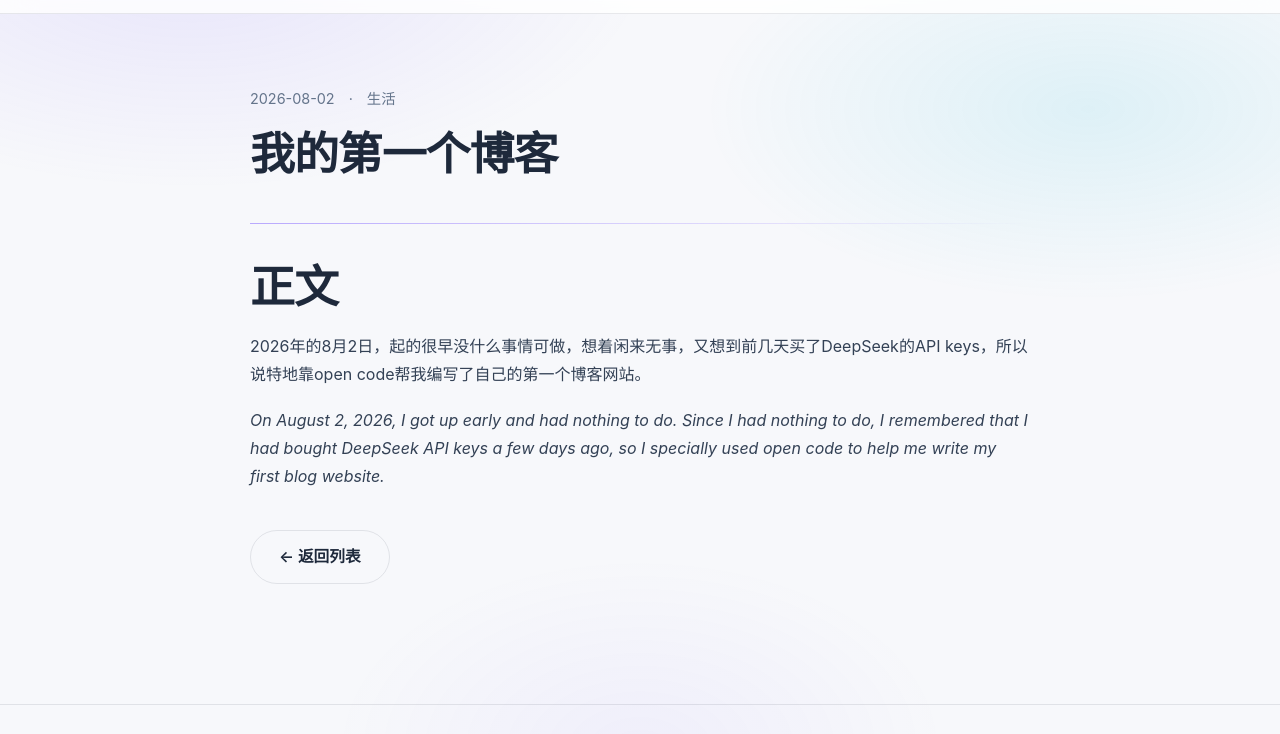
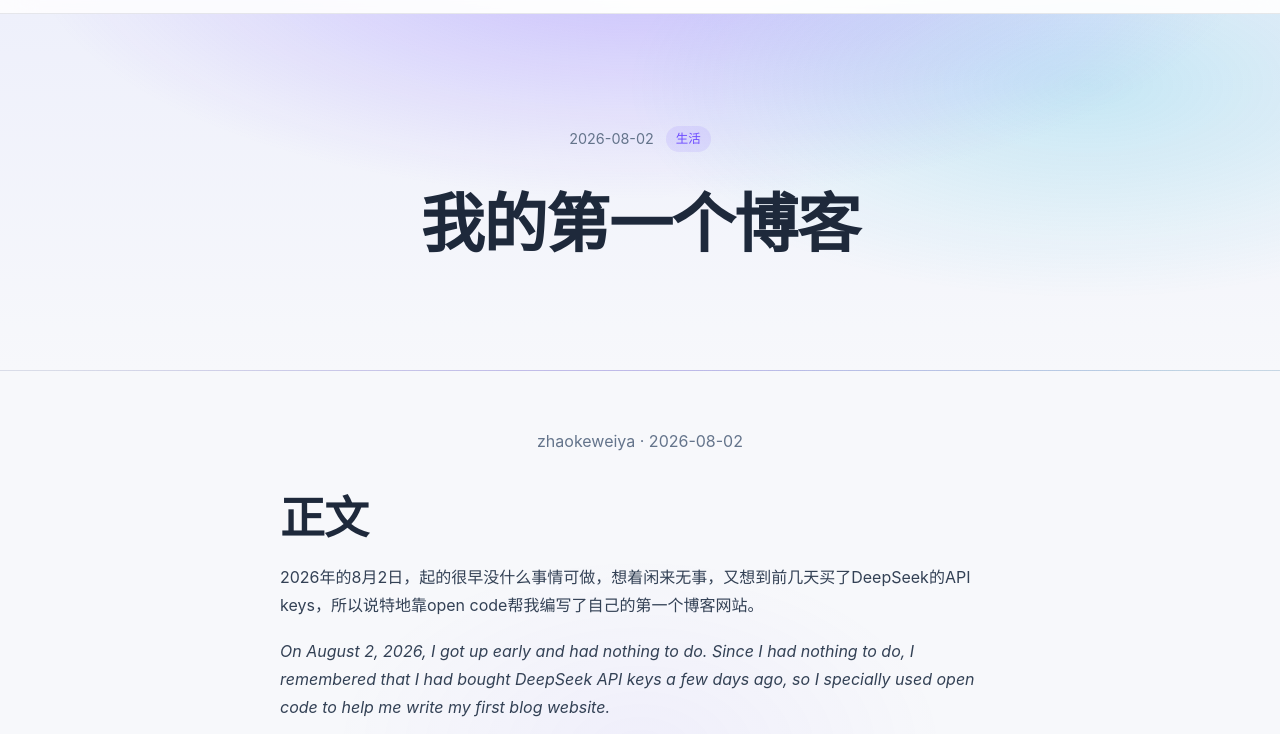
Before and after one commit to zhaokeweiya/zhaokeweiya.github.io, a website: page blog/我的第一个博客.html in a window 1280 px wide. Shown: the part 51-785 px from the top of the page. Drawn offline with Linux system fonts and the light colour scheme; files that its build step writes are made by us from their sources.

Commit message:
统一文章页与列表页 UI 风格

```diff
--- a/blog/我的第一个博客.html
+++ b/blog/我的第一个博客.html
@@ -24,26 +24,33 @@
       </ul>
     </div>
   </nav>
-  <main class="page">
-    <article class="article">
-      <header>
-        <div class="meta">
+  <header class="intro">
+    <div class="container">
+      <div class="intro-meta">
         <span>2026-08-02</span>
-          <span>·</span>
-          <span>生活</span>
+        <span class="tag">生活</span>
       </div>
       <h1>我的第一个博客</h1>
+    </div>
   </header>
-      <div class="divider"></div>
+  <div class="container">
+    <div class="hux-layout hux-layout--wide">
+      <article class="article">
+        <div class="article-poster" style="text-align:center; color:var(--text-dim); margin-bottom:36px;">
+          zhaokeweiya · 2026-08-02
+        </div>
         <div class="article-body">
 <h1>正文</h1>
 <p>2026年的8月2日，起的很早没什么事情可做，想着闲来无事，又想到前几天买了DeepSeek的API keys，所以说特地靠open code帮我编写了自己的第一个博客网站。</p>
 <p><em>On August 2, 2026, I got up early and had nothing to do. Since I had nothing to do, I remembered that I had bought DeepSeek API keys a few days ago, so I specially used open code to help me write my first blog website.</em></p>
 
         </div>
-      <p style="margin-top:40px;"><a href="../blog.html" class="btn btn-ghost">← 返回列表</a></p>
+        <p style="margin-top:48px;">
+          <a href="../blog.html" class="btn btn-ghost">← 返回列表</a>
+        </p>
       </article>
-  </main>
+    </div>
+  </div>
 <footer class="footer">
     <div class="container">
       <p>© 2026 zhaokeweiya · Made with <span class="heart">♥</span> · <a href="../about.html">About</a></p>
--- a/css/style.css
+++ b/css/style.css
@@ -912,6 +912,30 @@ img {
   font-size: 1.15rem;
 }
 
+.intro-meta {
+  display: inline-flex;
+  align-items: center;
+  gap: 12px;
+  margin-bottom: 16px;
+  color: var(--text-dim);
+  font-size: 0.9rem;
+}
+
+.intro-meta .tag {
+  padding: 2px 10px;
+  border-radius: 999px;
+  background: rgba(124, 92, 255, 0.12);
+  color: #6d4bff;
+  font-size: 0.78rem;
+}
+
+/* 文章页正文加宽一点，阅读更舒服 */
+.article {
+  max-width: 720px;
+  margin: 0 auto;
+  color: var(--text);
+}
+
 /* 双栏主体 */
 .hux-layout {
   display: grid;
```
Also changed, not shown: blog/一杯好咖啡的开始.html (+16 -9 lines), blog/如何快速搭建个人网站.html (+16 -9 lines), blog/我的第一篇博客.html (+16 -9 lines), blog/用镜头记录生活的光.html (+16 -9 lines), build.js (+17 -9 lines). Lines whose indentation alone changed are shown as unchanged.
